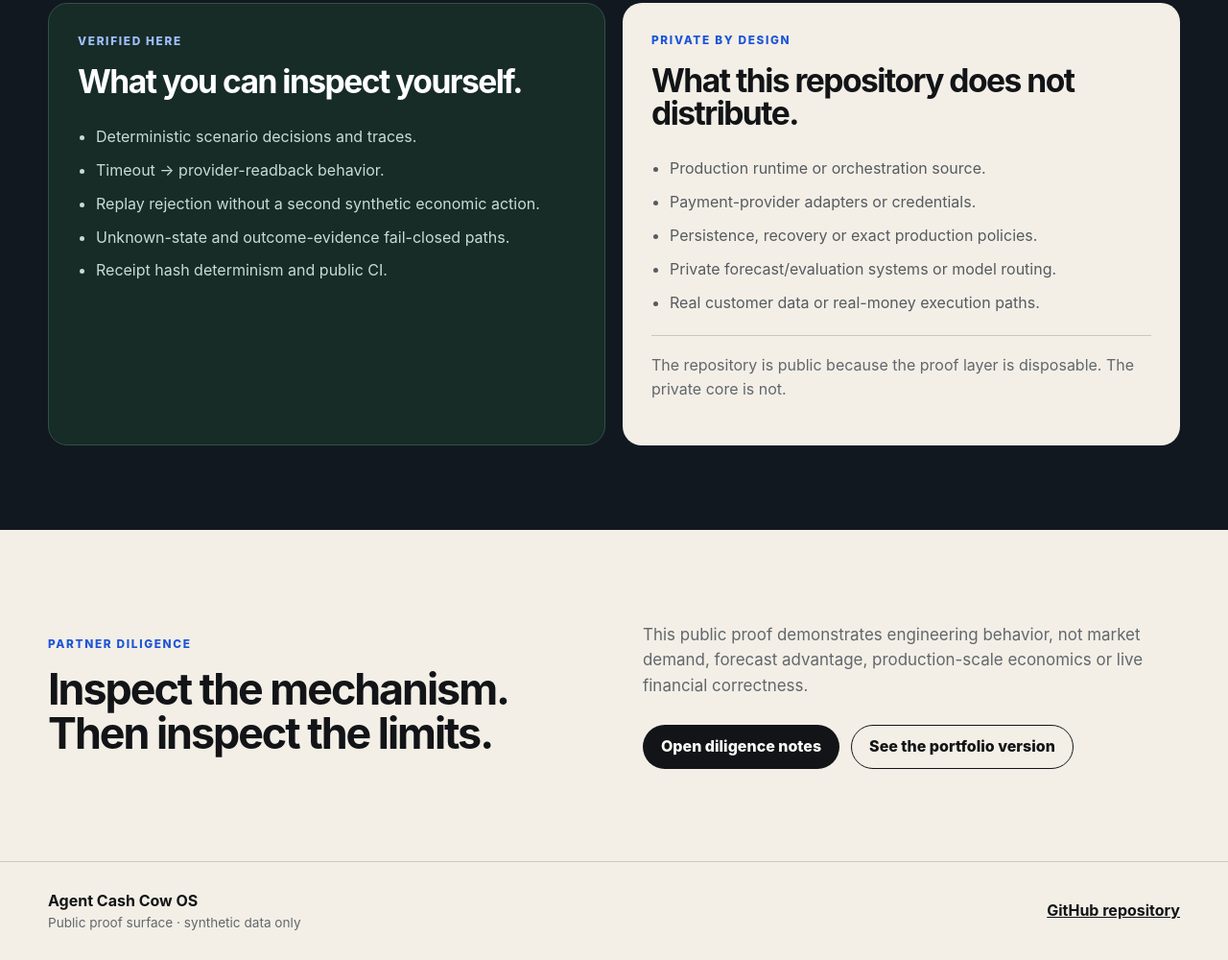
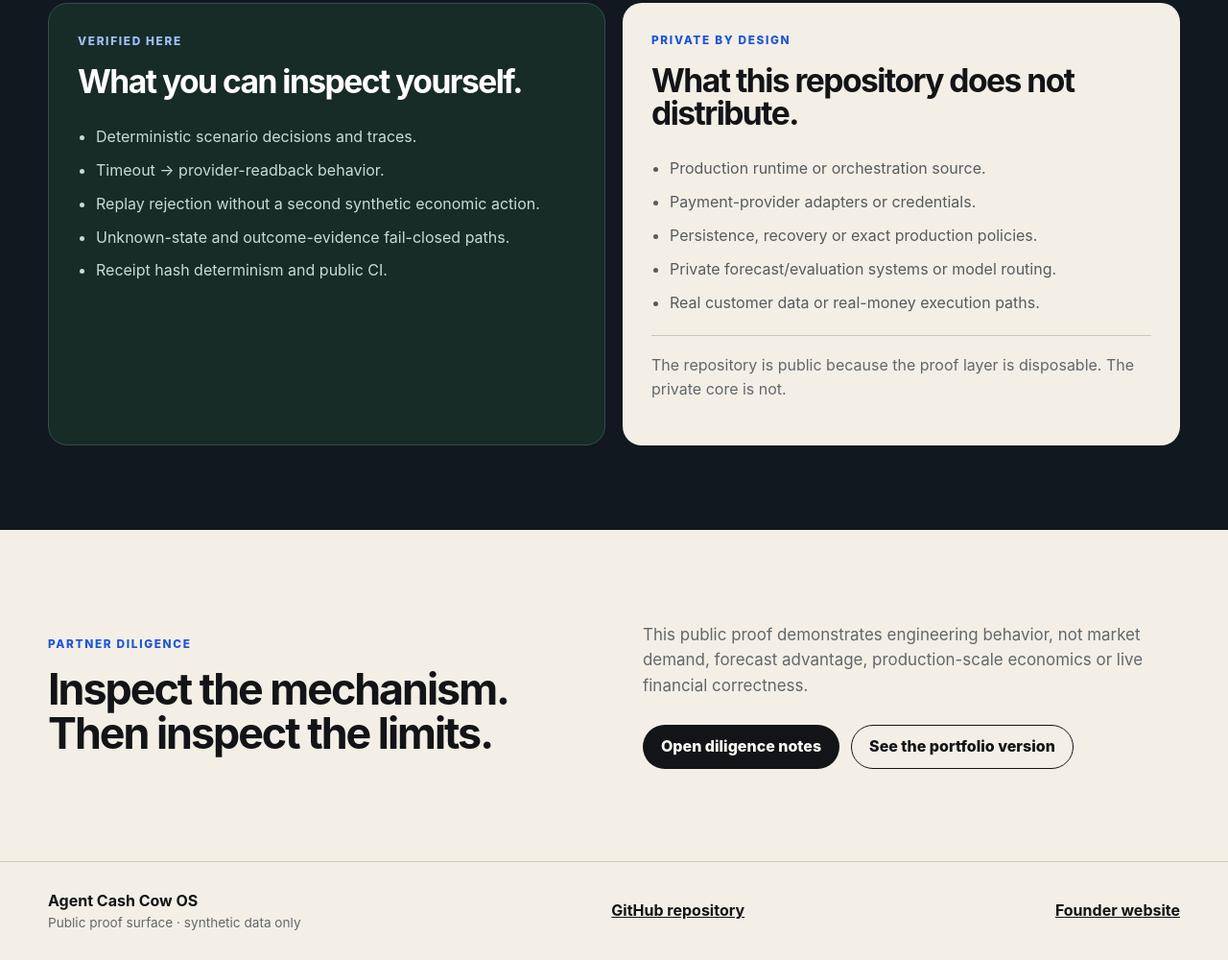
Before and after one commit to SamCT86/agent-cash-cow-os, a website with bundled scripts: page demo/index.html in a window 1280 px wide. Shown: the part 3573-4573 px from the top of the page at 96% size. Built offline with nearby package versions, Linux system fonts and the light colour scheme.

Commit message:
Link English founder site to canonical .com homepage (#8)
Founder-directed canonical English owner attribution/link correction. No product claims, payments, authorization or backend changes. Exact-head source checks and relevant GitHub CI reviewed. AI-assisted.

```diff
--- a/demo/index.html
+++ b/demo/index.html
@@ -209,6 +209,7 @@
     <div class="shell footer-inner">
       <div><b>Agent Cash Cow OS</b><span>Public proof surface · synthetic data only</span></div>
       <a href="https://github.com/SamCT86/agent-cash-cow-os">GitHub repository</a>
+    <a href="https://www.sarmadtawfeek.com/" rel="me">Founder website</a>
     </div>
   </footer>
 
```
